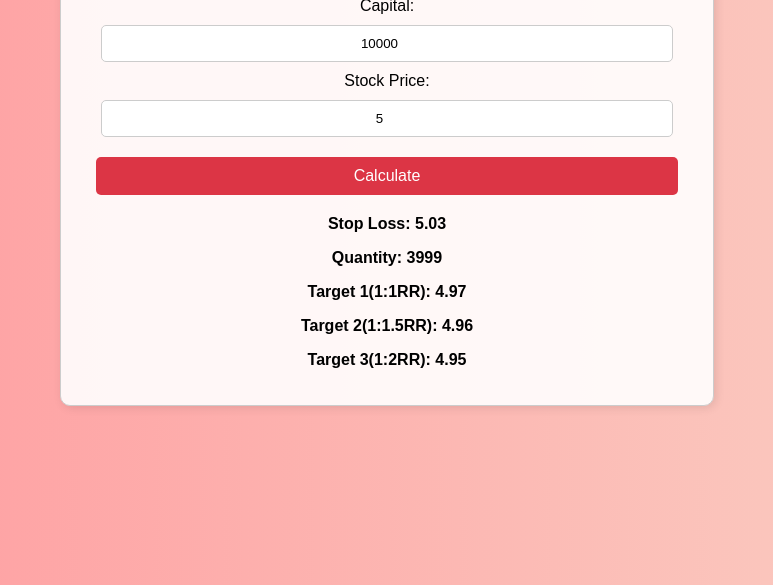
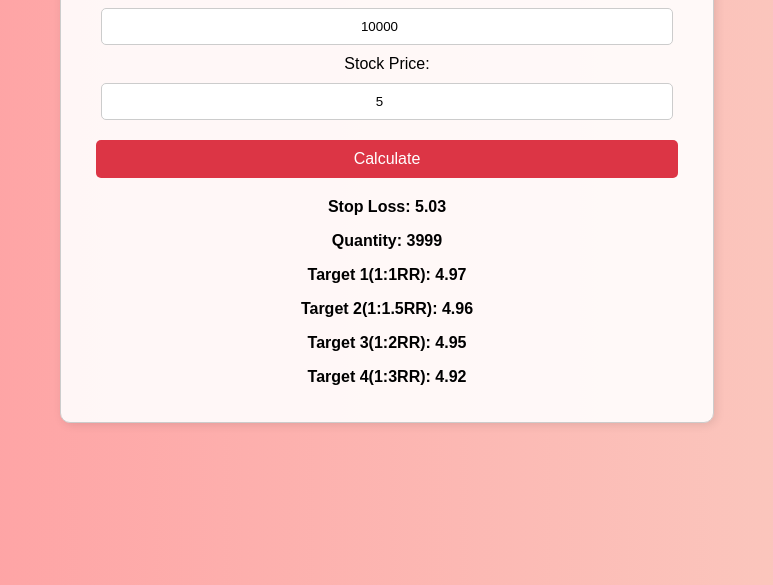
Before and after one commit to sujitkurup/IntradayShortCalculator, a plain HTML site: page index.html in a window 1280 px wide. Both pictures are taken after typing "5" into the empty fields and a click on the button "Calculate". Shown: the part 271-856 px from the top of the page, without its empty margins (253-1026 px from the left). Drawn offline with Linux system fonts and the light colour scheme.

Commit message:
Update index.html

```diff
--- a/index.html
+++ b/index.html
@@ -86,13 +86,15 @@
             let target1 = stockPrice - riskPerShare; // 1:1 Risk-Reward
             let target2 = stockPrice - (riskPerShare * 1.5); // 1:1.5 Risk-Reward
             let target3 = stockPrice - (riskPerShare * 2); // 1:2 Risk-Reward
+            let target4 = stockPrice - (riskPerShare * 3); // 1:3 Risk-Reward
 
             document.getElementById("result").innerHTML =
                 `<p>Stop Loss: <strong>${stopLossValue.toFixed(2)}</strong></p>
                 <p>Quantity: <strong>${quantity}</strong></p>
                 <p>Target 1(1:1RR): <strong>${target1.toFixed(2)}</strong></p>
                 <p>Target 2(1:1.5RR): <strong>${target2.toFixed(2)}</strong></p>
-                <p>Target 3(1:2RR): <strong>${target3.toFixed(2)}</strong></p>`;
+                <p>Target 3(1:2RR): <strong>${target3.toFixed(2)}</strong></p>
+                <p>Target 4(1:3RR): <strong>${target4.toFixed(2)}</strong></p>`;
         }
     </script>
 </body>
```
